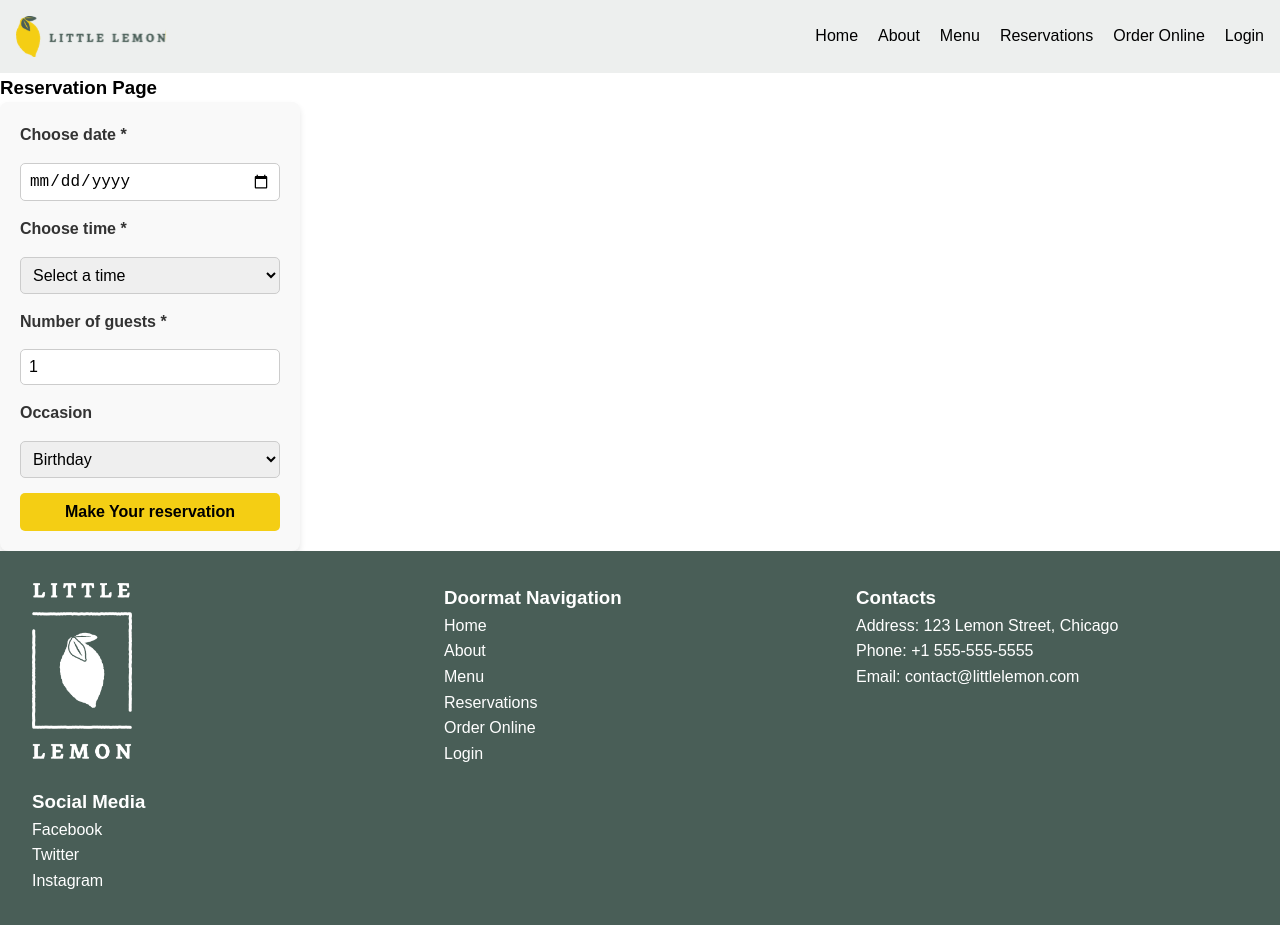
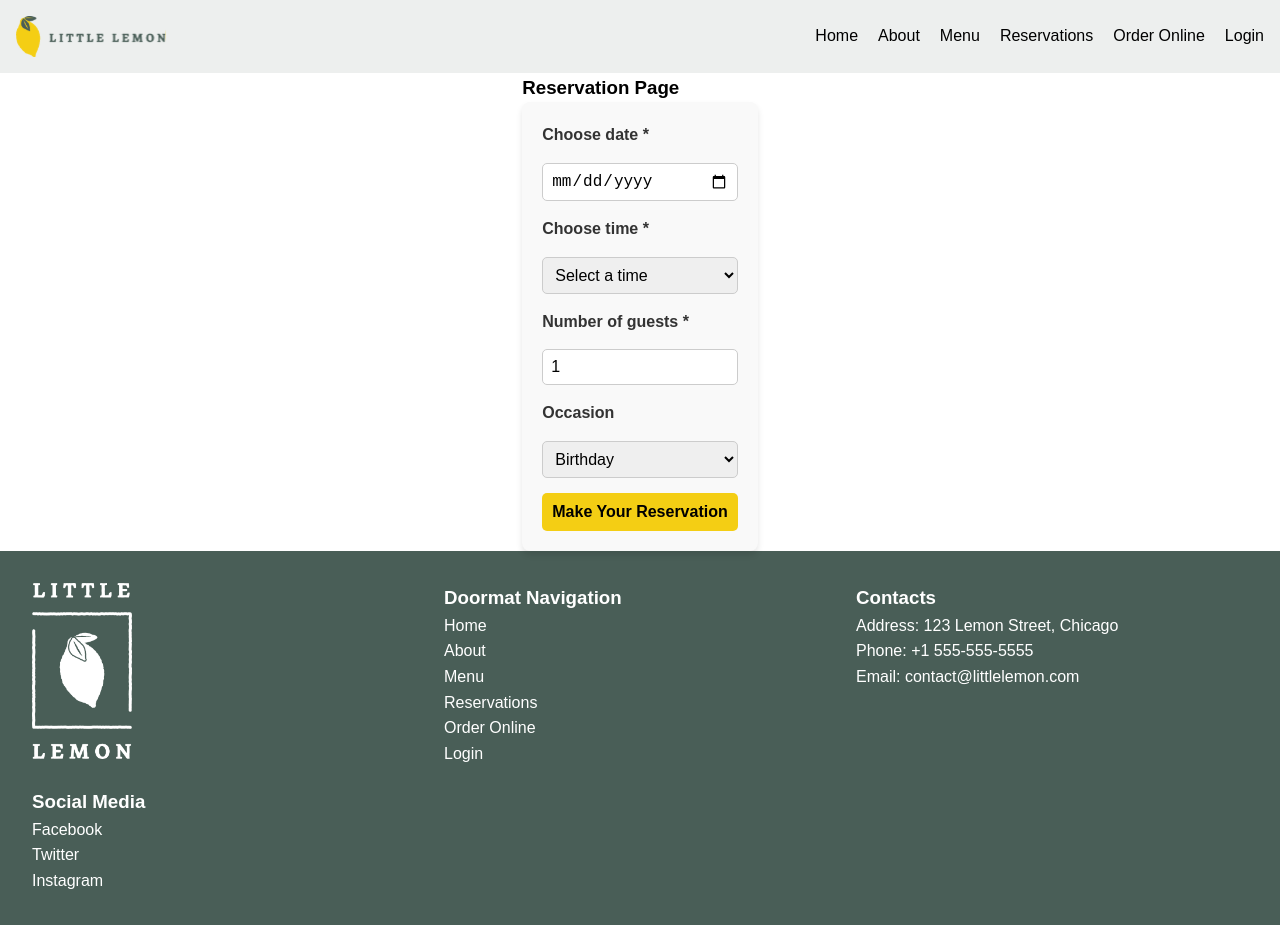
Before and after one commit to Prasadmadhusanka/little-lemon-resturant, a React (Create React App) app: page /reservation in a window 1280 px wide. Built offline with nearby package versions, Linux system fonts and the light colour scheme.

Commit message:
Updated the Main.js, ReservationPage,js and BookingForm.js and did one Unit test

```diff
--- a/package.json
+++ b/package.json
@@ -5,7 +5,6 @@
   "dependencies": {
     "@testing-library/dom": "^10.4.0",
     "@testing-library/jest-dom": "^6.6.3",
-    "@testing-library/react": "^16.2.0",
     "@testing-library/user-event": "^13.5.0",
     "react": "^19.0.0",
     "react-dom": "^19.0.0",
@@ -36,5 +35,8 @@
       "last 1 firefox version",
       "last 1 safari version"
     ]
+  },
+  "devDependencies": {
+    "@testing-library/react": "^16.2.0"
   }
 }
--- a/src/App.css
+++ b/src/App.css
@@ -107,6 +107,10 @@ input[type="submit"]:hover {
   }
 }
 
+.main{
+  display: flex;             /* Enable Flexbox layout */
+  justify-content: center;   /* Center items horizontally */
+}
 /* .App-logo {
   height: 40vmin;
   pointer-events: none;
--- a/src/components/BookingForm.js
+++ b/src/components/BookingForm.js
@@ -1,7 +1,6 @@
 import { useState } from "react";
 
-function BookingForm({ availableTimes, updateTimes }) {
-  // Define state for form fields
+function BookingForm({ availableTimes, dispatch }) {
   const [formData, setFormData] = useState({
     date: "",
     time: "",
@@ -16,36 +15,44 @@ function BookingForm({ availableTimes, updateTimes }) {
 
   const handleDateChange = (e) => {
     const newDate = e.target.value;
-    setFormData({ ...formData, date: newDate });
-    // Dispatch state change to update available times based on selected date
-    updateTimes(newDate);
+    setFormData({ ...formData, date: newDate, time: "" });
+
+    // Dispatch action to update available times
+    dispatch({ type: "SET_TIMES", date: newDate });
   };
 
-  // Handle form submission (can be connected to an API later)
   const handleSubmit = (e) => {
     e.preventDefault();
+    if (!formData.time) {
+      alert("Please select a time for your reservation.");
+      return;
+    }
     console.log("Reservation Details:", formData);
   };
 
   return (
+    <div>
+      <h3>Reservation Page</h3>
       <form onSubmit={handleSubmit}>
-      <label for="res-date">Choose date *</label>
+        <label htmlFor="res-date">Choose date *</label>
         <input
           type="date"
           id="res-date"
           value={formData.date}
-        onChange={handleDateChange} // Use custom handler for date change
+          onChange={handleDateChange}
           required
         />
-      <label for="res-time">Choose time *</label>
+
+        <label htmlFor="res-time">Choose time *</label>
         <select
           id="res-time"
           value={formData.time}
           onChange={handleChange}
           required
+          disabled={!availableTimes.length}
         >
           <option value="" disabled>
-          Select a time
+            {availableTimes.length ? "Select a time" : "No available times"}
           </option>
           {availableTimes.map((time) => (
             <option key={time} value={time}>
@@ -53,7 +60,8 @@ function BookingForm({ availableTimes, updateTimes }) {
             </option>
           ))}
         </select>
-      <label for="guests">Number of guests *</label>
+
+        <label htmlFor="guests">Number of guests *</label>
         <input
           type="number"
           min="1"
@@ -63,13 +71,16 @@ function BookingForm({ availableTimes, updateTimes }) {
           onChange={handleChange}
           required
         />
-      <label for="occasion">Occasion</label>
+
+        <label htmlFor="occasion">Occasion</label>
         <select id="occasion" value={formData.occasion} onChange={handleChange}>
           <option>Birthday</option>
           <option>Anniversary</option>
         </select>
-      <input type="submit" value="Make Your reservation" />
+
+        <input type="submit" value="Make Your Reservation" />
       </form>
+    </div>
   );
 }
 
--- a/src/components/Main.js
+++ b/src/components/Main.js
@@ -3,22 +3,29 @@ import HomePage from "./HomePage";
 import ReservationPage from "./ReservationPage";
 import { useReducer } from "react";
 
-// Reducer function to manage available times
+// Function to initialize available times
+const initializeTimes = () => [
+  "17:00",
+  "18:00",
+  "19:00",
+  "20:00",
+  "21:00",
+  "22:00",
+];
+
+// Reducer function to update available times based on selected date
 function timeReducer(state, action) {
   switch (action.type) {
     case "SET_TIMES":
-      // For now, returning the same available times regardless of the date
-      return ["17:00", "18:00", "19:00", "20:00", "21:00", "22:00"];
+      return initializeTimes(); // Future improvement: Modify based on date
     default:
       return state;
   }
 }
 
-// Initial state setup for availableTimes
-const initialState = ["17:00", "18:00", "19:00", "20:00", "21:00", "22:00"];
 
 function Main() {
-  const [availableTimes, dispatch] = useReducer(timeReducer, initialState);
+  const [availableTimes, dispatch] = useReducer(timeReducer, initializeTimes());
 
   // Function to update available times based on the selected date
   const updateTimes = (selectedDate) => {
@@ -27,7 +34,7 @@ function Main() {
   };
 
   return (
-    <main>
+    <main className="main">
       <Routes>
         <Route path="/" element={<HomePage />} />
         <Route
--- a/src/components/ReservationPage.js
+++ b/src/components/ReservationPage.js
@@ -1,13 +1,12 @@
 import BookingForm from "./BookingForm";
 
-function ReservationPage({ availableTimes, updateTimes }) {
+function ReservationPage({ availableTimes, dispatch }) {
   return (
     <div>
-      <h3>Reservation Page</h3>
       {/* Pass availableTimes to BookingForm */}
       <BookingForm
         availableTimes={availableTimes}
-        updateTimes={updateTimes}
+        dispatch={dispatch}
       ></BookingForm>
     </div>
   );
```
Also changed, not shown: 2 other files (tests, documents, lock files or other folders). Lines whose indentation alone changed are shown as unchanged.
